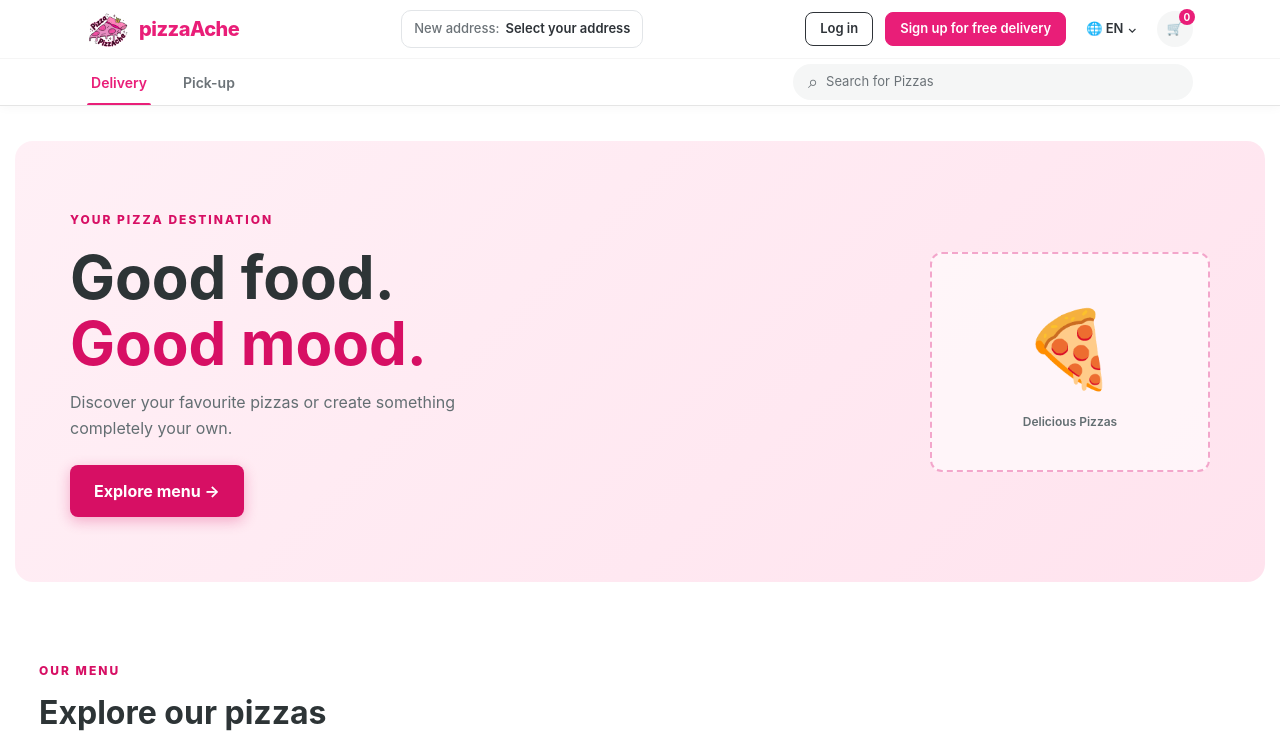
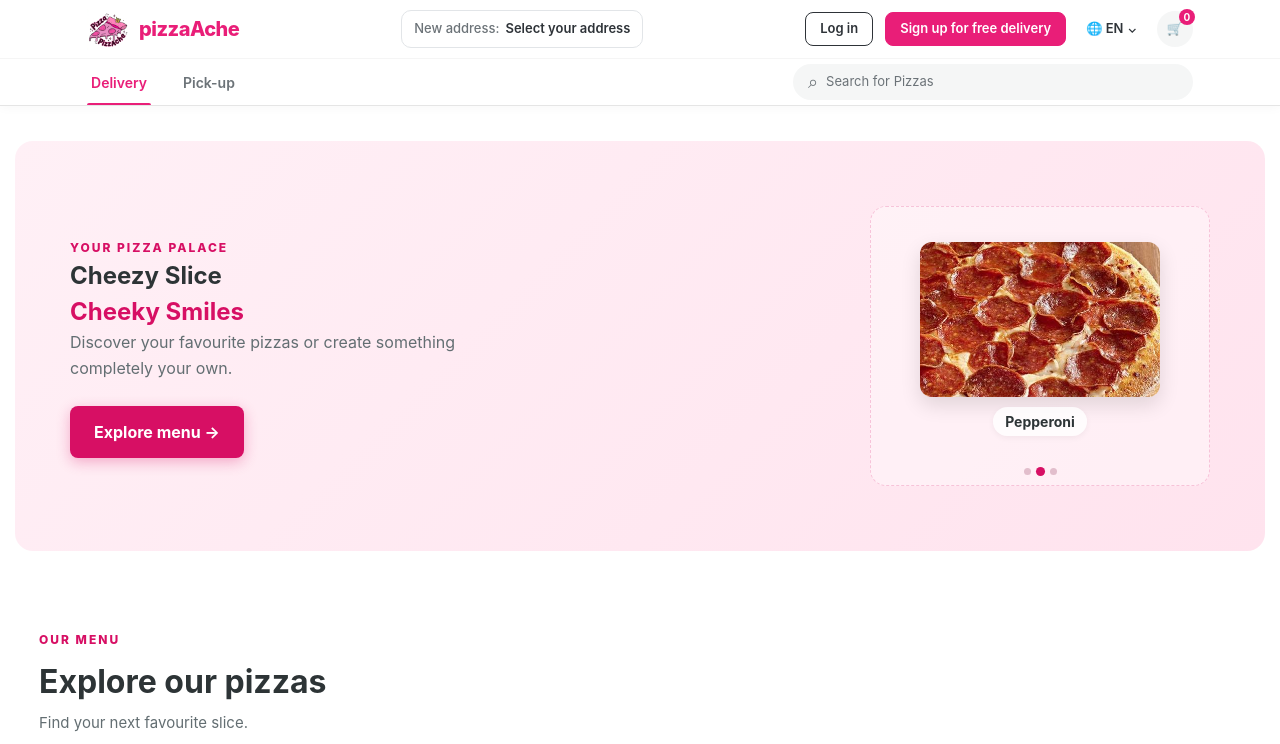
Before and after one commit to Arnob-Arafat/OIBSIP, a React (Vite) app in the folder WebDev-L3-PizzaDelivery/pizza-platform/client/: page / in a window 1280 px wide. Shown: the top 744 px of the page. Built offline with nearby package versions, Linux system fonts and the light colour scheme.

Commit message:
dynamically connected pizza json with pizza cards and hero carousel images on dashboard

```diff
--- a/WebDev-L3-PizzaDelivery/pizza-platform/client/src/App.css
+++ b/WebDev-L3-PizzaDelivery/pizza-platform/client/src/App.css
@@ -78,13 +78,108 @@ a {
   text-transform: uppercase;
 }
 
-.hero h1 {
-  font-size: clamp(36px, 5vw, 60px);
-  line-height: 1.1;
-  margin: 14px 0;
-  color: var(--text);
+/* Hero Carousel Styles */
+.hero {
+  position: relative;
+  display: flex;
+  align-items: center;
+  justify-content: space-between;
+  overflow: hidden;
 }
 
+.hero-carousel {
+  width: 340px;
+  height: 280px;
+  position: relative;
+  overflow: hidden;
+  border-radius: 16px;
+  display: flex;
+  flex-direction: column;
+  align-items: center;
+  justify-content: center;
+  background: rgba(255, 255, 255, 0.4);
+  border: 1.5px dashed rgba(215, 15, 100, 0.2);
+  flex-shrink: 0;
+}
+
+.carousel-track {
+  display: flex;
+  width: 100%;
+  height: 100%;
+  transition: transform 0.5s ease-in-out;
+}
+
+.carousel-slide {
+  min-width: 100%;
+  height: 100%;
+  display: flex;
+  flex-direction: column;
+  align-items: center;
+  justify-content: center;
+  padding: 20px 20px 35px 20px; /* Leave room for dots and name */
+  box-sizing: border-box;
+}
+
+.carousel-img {
+  width: 240px;
+  height: 155px;
+  object-fit: cover;
+  border-radius: 12px;
+  box-shadow: 0 8px 20px rgba(0, 0, 0, 0.12);
+}
+
+.carousel-pizza-name {
+  margin-top: 10px;
+  font-size: 14px;
+  font-weight: 700;
+  color: var(--text);
+  background: rgba(255, 255, 255, 0.8);
+  padding: 4px 12px;
+  border-radius: 20px;
+  box-shadow: 0 2px 6px rgba(0, 0, 0, 0.05);
+}
+
+@keyframes floatPizza {
+  0%, 100% {
+    transform: translateY(0);
+  }
+  50% {
+    transform: translateY(-4px);
+  }
+}
+
+/* Carousel Dots */
+.carousel-dots {
+  position: absolute;
+  bottom: 10px;
+  display: flex;
+  gap: 6px;
+  z-index: 2;
+}
+
+.carousel-dots .dot {
+  width: 7px;
+  height: 7px;
+  border-radius: 50%;
+  background: #e2becc;
+  border: none;
+  cursor: pointer;
+  transition: background 0.3s, transform 0.3s;
+}
+
+.carousel-dots .dot.active {
+  background: var(--pink);
+  transform: scale(1.3);
+}
+
+/* Responsive adjustment */
+@media (max-width: 768px) {
+  .hero-carousel {
+    width: 100%;
+    height: 220px;
+    margin-top: 24px;
+  }
+}
 .hero h1 span {
   color: var(--pink);
 }
@@ -502,9 +597,10 @@ a {
     margin: 20px 16px;
   }
 
-  .hero-image {
-    width: 100%;
-    height: 160px;
+    .small-logo {
+    width: 10px;
+    height: auto;
+    object-fit: contain;
   }
 
   .menu-section {
--- a/WebDev-L3-PizzaDelivery/pizza-platform/client/src/App.jsx
+++ b/WebDev-L3-PizzaDelivery/pizza-platform/client/src/App.jsx
@@ -1,4 +1,4 @@
-import { useState, useMemo } from "react";
+import { useState, useMemo, useEffect } from "react";
 import Navbar from "./components/Navbar";
 import PizzaCard from "./components/PizzaCard";
 import pizzas from "./data/pizza.js";
@@ -8,8 +8,20 @@ function App() {
   const [search, setSearch] = useState("");
   const [category, setCategory] = useState("All");
   const [selectedPizza, setSelectedPizza] = useState(null);
+  const [currentSlide, setCurrentSlide] = useState(0);
 
   const categories = ["All", "Classic", "Vegetarian", "Special"];
+
+  // Auto-advance hero carousel every 4 seconds
+  useEffect(() => {
+    if (!pizzas || pizzas.length === 0) return;
+
+    const timer = setInterval(() => {
+      setCurrentSlide((prev) => (prev + 1) % pizzas.length);
+    }, 4000);
+
+    return () => clearInterval(timer);
+  }, []);
 
   // Memoize filtered results for better rendering performance
   const filteredPizzas = useMemo(() => {
@@ -31,11 +43,11 @@ function App() {
         {/* Hero Section */}
         <section className="hero">
           <div className="hero-content">
-            <span className="hero-tag">YOUR PIZZA DESTINATION</span>
+            <span className="hero-tag">YOUR PIZZA PALACE</span>
             <h1>
-              Good food.
+              Cheezy Slice
               <br />
-              <span>Good mood.</span>
+              <span>Cheeky Smiles</span>
             </h1>
             <p>
               Discover your favourite pizzas or create something completely your
@@ -46,9 +58,36 @@ function App() {
             </a>
           </div>
 
-          <div className="hero-image" aria-hidden="true">
-            <span>🍕</span>
-            <p>Delicious Pizzas</p>
+          {/* Carousel Right Side */}
+          <div className="hero-carousel" aria-label="Featured pizzas carousel">
+            <div
+              className="carousel-track"
+              style={{ transform: `translateX(-${currentSlide * 100}%)` }}
+            >
+              {pizzas.map((pizza) => (
+                <div className="carousel-slide" key={pizza.id}>
+                  <img
+                    src={pizza.image}
+                    alt={pizza.name}
+                    className="carousel-img"
+                  />
+                  <span className="carousel-pizza-name">{pizza.name}</span>
+                </div>
+              ))}
+            </div>
+
+            {/* Carousel Dots Indicator */}
+            <div className="carousel-dots">
+              {pizzas.map((pizza, index) => (
+                <button
+                  key={pizza.id}
+                  type="button"
+                  className={`dot ${currentSlide === index ? "active" : ""}`}
+                  onClick={() => setCurrentSlide(index)}
+                  aria-label={`Show ${pizza.name}`}
+                />
+              ))}
+            </div>
           </div>
         </section>
 
@@ -65,7 +104,6 @@ function App() {
           <div className="menu-controls">
             {/* Search */}
             <div className="search-container" role="search">
-              <span aria-hidden="true">🔍</span>
               <input
                 type="text"
                 placeholder="Search for your favourite pizza..."
@@ -147,9 +185,9 @@ function App() {
       {/* Footer */}
       <footer className="footer" id="contact">
         <div className="footer-content">
-          <h3>PizzAche</h3>
+          <h3>pizzaAche</h3>
           <p>Good pizza. Great moments.</p>
-          <span>© 2026 PizzAche. All rights reserved.</span>
+          <span>© 2026 pizzaAche. All rights reserved.</span>
         </div>
       </footer>
     </div>
--- a/WebDev-L3-PizzaDelivery/pizza-platform/client/src/data/pizza.js
+++ b/WebDev-L3-PizzaDelivery/pizza-platform/client/src/data/pizza.js
@@ -14,6 +14,14 @@ const pizzas = [
     price: 550,
     category: "Classic",
     image: "/images/peperoni.jpg"
+  },
+  {
+    id: 3,
+    name: "Four Season",
+    description: "Flavor bomb of four types of pizza",
+    price: "600",
+    category: "Special",
+    image: "/images/fourseason.webp"
   }
 ];
 
```
Also changed, not shown: WebDev-L3-PizzaDelivery/pizza-platform/client/public/images/fourseason.webp (added), WebDev-L3-PizzaDelivery/pizza-platform/client/public/images/margerita.jpg.
